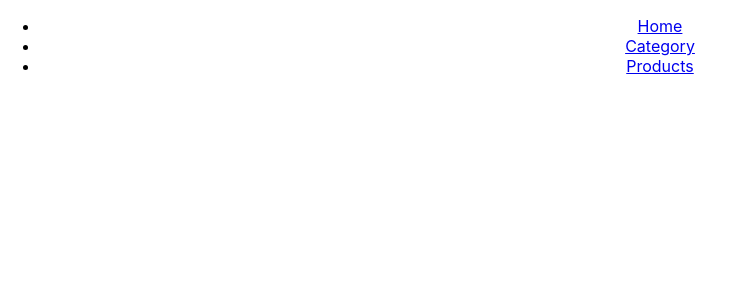
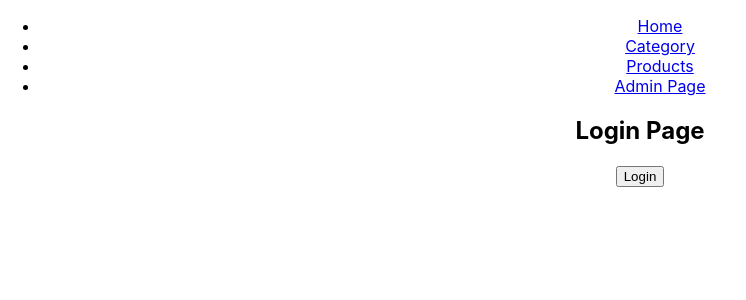
Before and after one commit to Pramod94/react-router, a React (Create React App) app: page /login in a window 1280 px wide. Shown: the top 300 px of the page, without its empty margins (0-746 px from the left). Built offline with nearby package versions, Linux system fonts and the light colour scheme.

Commit message:
WIP : Private Routing

```diff
--- a/src/App.js
+++ b/src/App.js
@@ -3,15 +3,27 @@ import { Route, Link, Switch } from 'react-router-dom';
 import Home from './Components/Home';
 import Category from './Components/Category';
 import Products from './Components/Products';
+import PrivateRoute from './PrivateRoute';
+import { Admin } from './Components/Admin';
+import Login from './Components/Login';
+import React from 'react';
+
+export const AuthContext = React.createContext();
+
+const auth = {
+  isAuthenticated: false
+}
 
 function App() {
   return (
     <div className="App">
+      <AuthContext.Provider value={auth}>
       <nav>
         <ul>
           <li><Link to="/">Home</Link></li>
           <li><Link to="/category">Category</Link></li>
           <li><Link to="/products">Products</Link></li>
+          <li><Link to="/admin">Admin Page</Link></li>
         </ul>
       </nav>
 
@@ -34,7 +46,10 @@ function App() {
       <Route exact path="/"><Home /></Route>
       <Route path="/category"><Category /></Route>
       <Route path="/products"><Products /></Route>
+      <Route path="/login"><Login /></Route>
+      <PrivateRoute path="/admin" component={Admin} />
     </Switch>
+    </AuthContext.Provider>
     </div>
   );
 }
--- /dev/null
+++ b/src/Components/Admin.js
@@ -0,0 +1,7 @@
+import React from 'react';
+
+export const Admin = () => (
+    <div>
+        Admin
+    </div>
+);
--- /dev/null
+++ b/src/Components/Login.js
@@ -0,0 +1,30 @@
+import React, { useContext, useState } from 'react';
+import { Redirect, useLocation } from 'react-router-dom';
+import { AuthContext } from '../App';
+
+const Login = () => {
+    const { state } = useLocation();
+    const auth = useContext(AuthContext);
+    console.log("Auth",auth);
+    const [login, setLogin] = useState(false);
+    console.log("From location", state);
+
+    const { from } = state || { from: { pathname: '/' } };
+
+    const handleLogin = () => {
+        setLogin(true);
+        auth.isAuthenticated = true;
+    }
+
+    if (login) {
+        return <Redirect to={from} />
+    }
+    return (
+        <div>
+            <h2>Login Page</h2>
+            <button onClick={handleLogin}>Login</button>
+        </div>
+    );
+}
+
+export default Login;
--- /dev/null
+++ b/src/PrivateRoute.js
@@ -0,0 +1,20 @@
+import React, { useContext } from 'react';
+import { Redirect, Route, useLocation } from 'react-router-dom';
+// import { auth } from './Components/Login';
+import { AuthContext } from './App';
+
+const PrivateRoute = ({ compoent: Component, ...rest }) => {
+    const location = useLocation();
+    const auth = useContext(AuthContext);
+return (
+    <Route {...rest}>
+        {
+            auth.isAuthenticated ?
+            <Component /> :
+            <Redirect to={{ pathname: "/login", state: { from: location } }} />
+        }
+    </Route>
+);
+};
+
+export default PrivateRoute;
```
Also changed, not shown: 1 other file (tests, documents, lock files or other folders).
